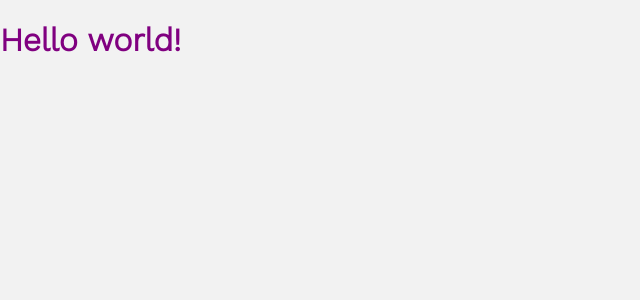
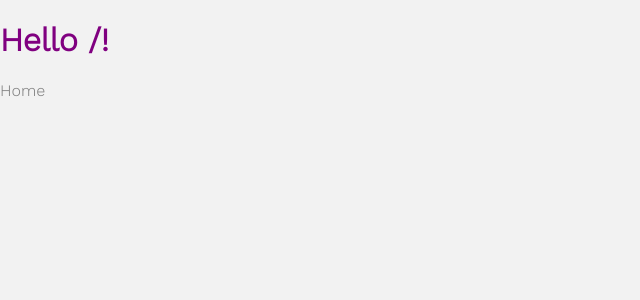
Before and after one commit to Gustavodacrvi/bancao, a Svelte app in the folder front/: page / in a window 1280 px wide. Shown: the top 300 px of the page, without its empty margins (0-640 px from the left). Built offline with nearby package versions, Linux system fonts and the light colour scheme.

Commit message:
svelte-spa-router and home page

```diff
--- a/front/package.json
+++ b/front/package.json
@@ -11,7 +11,8 @@
     "svelte": "^3.0.0"
   },
   "dependencies": {
-    "sirv-cli": "^0.4.4"
+    "sirv-cli": "^0.4.4",
+    "svelte-spa-router": "^1.2.1"
   },
   "scripts": {
     "build": "rollup -c",
--- a/front/src/App.svelte
+++ b/front/src/App.svelte
@@ -1,11 +1,19 @@
+
 <script>
-	export let name;
+
+  import Router, { location } from 'svelte-spa-router'
+  import routes from './router.js'
+
+  export let name
+
 </script>
 
 <style>
 	h1 {
-		color: purple;
+		color: purple
 	}
 </style>
 
-<h1>Hello {name}!</h1>
+<h1>Hello {$location}!</h1>
+
+<Router {routes}/>
--- /dev/null
+++ b/front/src/router.js
@@ -0,0 +1,6 @@
+
+import Home from './views/Home.svelte'
+
+export default {
+  '/': Home,
+}
--- /dev/null
+++ b/front/src/views/Home.svelte
@@ -0,0 +1,7 @@
+<script>
+
+</script>
+
+<main>
+  Home
+</main>
```
Also changed, not shown: 1 other file (tests, documents, lock files or other folders).
